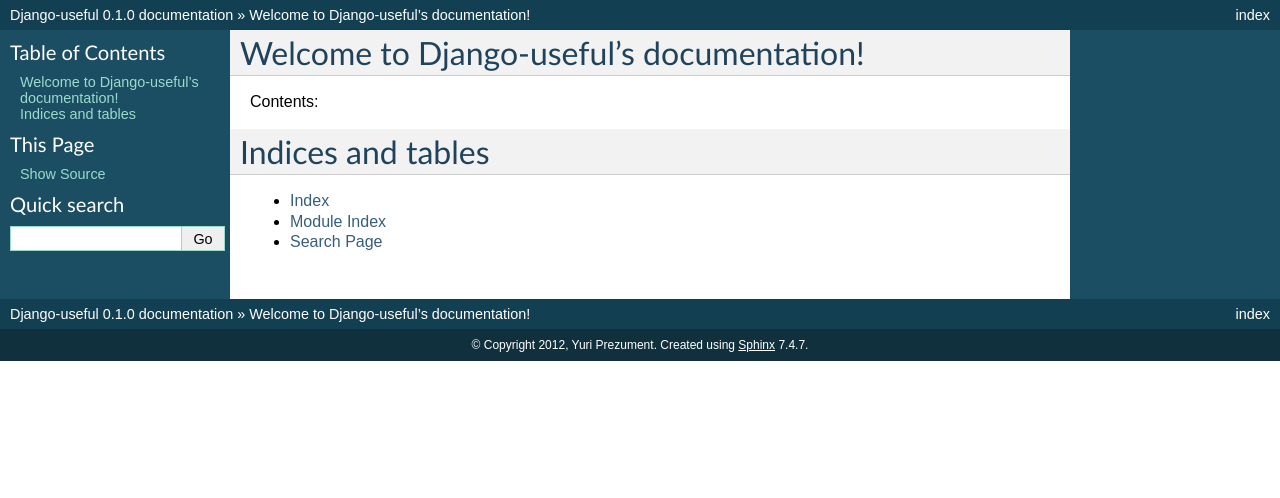
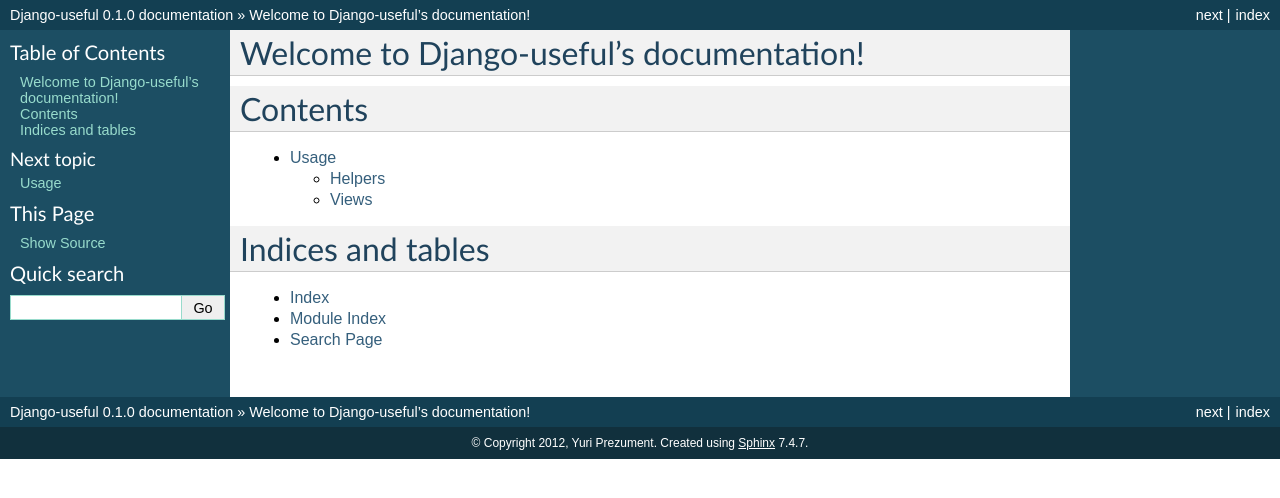
Before and after one commit to yprez/django-useful, a Sphinx documentation site: the page built from docs/index.rst, in a window 1280 px wide. Shown: the top 498 px of the page. Built offline with Sphinx 7.4.7, drawn with Linux system fonts in a browser that asks for light colours.

Commit message:
Docs structure

```diff
--- a/docs/index.rst
+++ b/docs/index.rst
@@ -6,11 +6,13 @@
 Welcome to Django-useful's documentation!
 =========================================
 
-Contents:
+Contents
+========
 
 .. toctree::
    :maxdepth: 2
 
+   usage
 
 
 Indices and tables
--- /dev/null
+++ b/docs/usage.rst
@@ -0,0 +1,17 @@
+=====
+Usage
+=====
+
+Helpers
+=======
+
+get_object_or_none
+------------------
+
+...
+
+
+Views
+=====
+
+...
```
